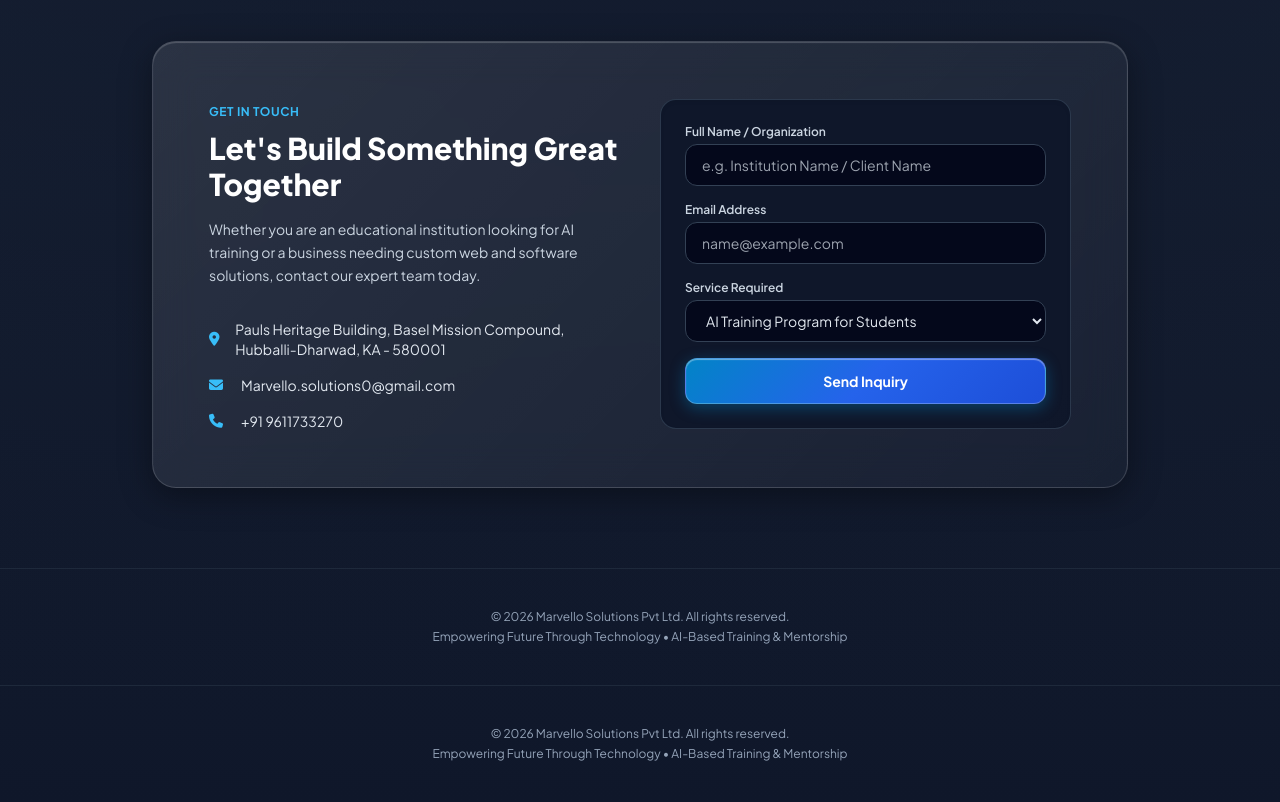
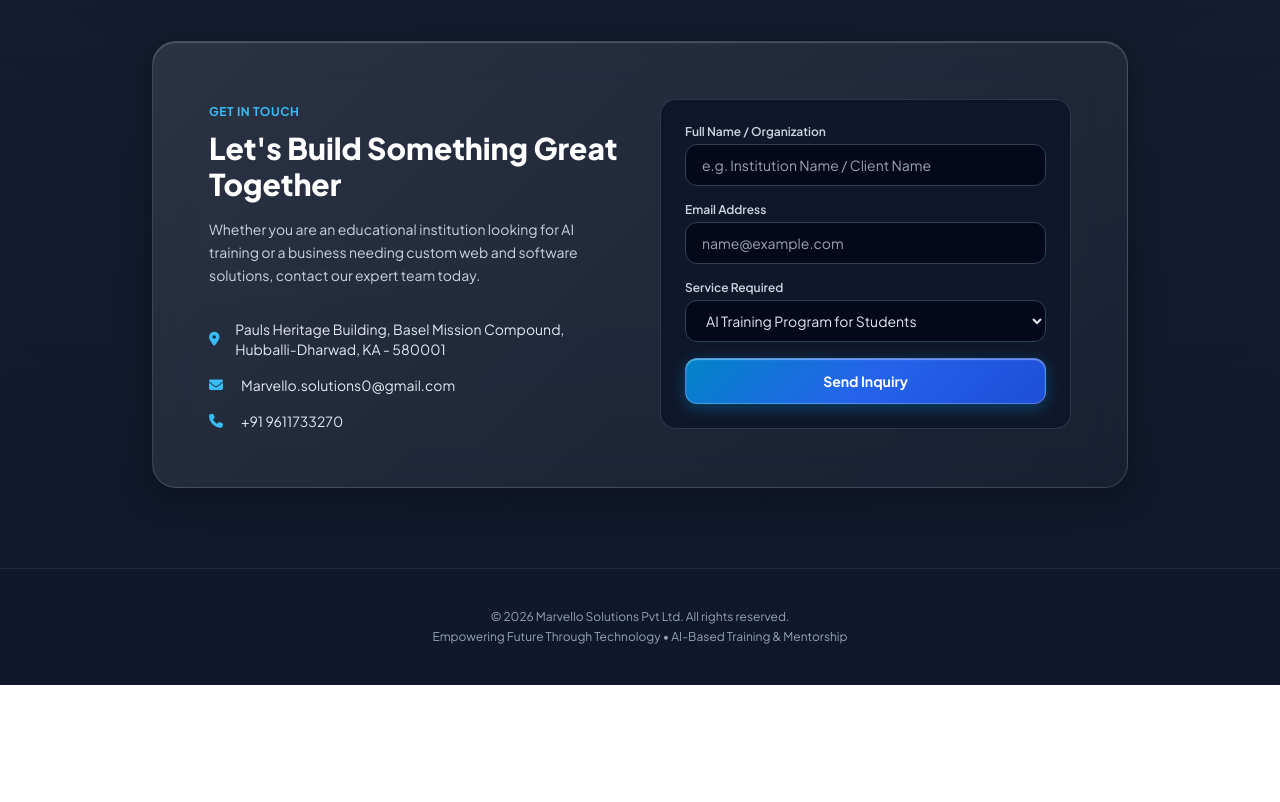
Before and after one commit to marvellosolutions/-, a plain HTML site: page index.html in a window 1280 px wide. Shown: the part 2211-3013 px from the top of the page. After the commit the page ends 2896 px from the top, so only its background shows below. Drawn offline with nearby package versions, Linux system fonts and the light colour scheme.

Commit message:
Update index.html

```diff
--- a/index.html
+++ b/index.html
@@ -282,12 +282,3 @@
 
 </body>
 </html>
-
-    <!-- Footer -->
-    <footer class="border-t border-slate-800 py-10 text-center text-xs text-slate-400">
-        <p>© 2026 Marvello Solutions Pvt Ltd. All rights reserved.</p>
-        <p class="mt-1">Empowering Future Through Technology • AI-Based Training & Mentorship</p>
-    </footer>
-
-</body>
-</html>
```
